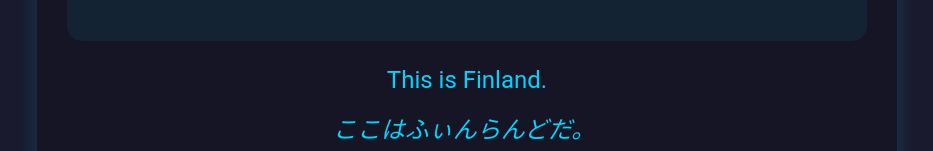
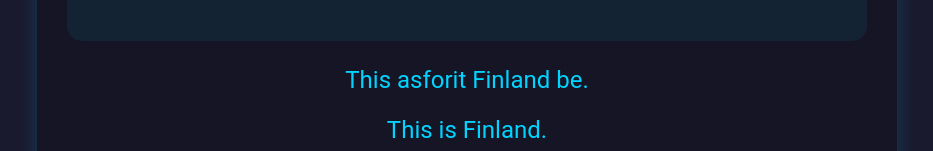
Before and after one commit to svantehenriksson/story_reader_japanese_prototype, a React (Create React App) app: page / in a window 1280 px wide. Both pictures are taken after a click on the button "▶️". Shown: the part 509-660 px from the top of the page, without its empty margins (173-1106 px from the left). Built offline with nearby package versions, Linux system fonts and the light colour scheme.

Commit message:
Bugfix with goToNextChapter

```diff
--- a/src/App.js
+++ b/src/App.js
@@ -4,7 +4,7 @@
 
 import StoryReader from './StoryReader';
 import Quiz from './Quiz';
-import { topics } from './topics';
+import { topics } from './topics'; //Migrate to content/topics.js when classes, data cleaning etc ready
 
 function App() {
   const [view, setView] = useState('story'); // 'story' or 'quiz'
--- a/src/StoryReader.js
+++ b/src/StoryReader.js
@@ -50,11 +50,14 @@
     setLineIndex(0); // Reset line index when changing topic
   }
 
-  const renderWords = (words, className, isFinnish = false) =>
-    words.map((word, idx) => {
+const handleClickBack = () => {
+  goToNextChapter();
+  setLineIndex(0);
+};
 
-
-      let isHighlighted = false;
+const renderWords = (words, className, isFinnish = false) =>
+  words.map((word, idx) => {
+    let isHighlighted = false;
 
       if (isFinnish && hoveredWordIndex != null) {
         const finGroups = FinnishTranslationIndex[lineIndex];
@@ -344,7 +347,7 @@
     <button onClick={goToQuiz} className="next-button">
       ❓❓Quiz❓❓
     </button>
-    <button onClick={goToNextChapter} className="next-button">
+    <button onClick={handleClickBack} className="next-button">
       ➡️ Seuraava luku - Next chapter ➡️
     </button>
   </div>
--- a/src/topics.js
+++ b/src/topics.js
@@ -85,15 +85,24 @@
   const story1FakeEnglish = `
   Luca asforhim airport at be. <br>
   Luca asforhim tired be. <br>
-  Luca asforhim coffee (<-object) drink. <br>
+  Luca asforhim coffee (<object) drink. <br>
   Coffee asforit expensive. <br>
   Coffee asforit a_bit strange be. <br>
   But coffee asforit function for stands. <br>
   Finns asforthem this (some) everyday drink? <br>
   Luca asforhim bus (some) searches is. <br>
   Bus (it_subject) arrives. <br>
-  Driver asforhim nothing hedoesntsay. <br>
-  Outside at asforthere snow (it_subject) itfalling is
+  Driver (it_subject) English (object) notspeak. <br>
+  Driver asforhim nothing doesntsay. <br>
+  Luca asforhim "Hi." (quote) say. <br>
+  Driver asforhim nothing doesntsay. <br>
+  Outside at asforthere snow (it_subject) itfalling is <br>
+  Snow (it_subject) lots. <br>
+  Cold. <br>
+  Really cold. <br>
+  Snow (it_subject) beautiful be. <br>
+  Luca asforhim smile. <br>
+  This asforit Finland be.
 `;
 
   const story1English = `
```
